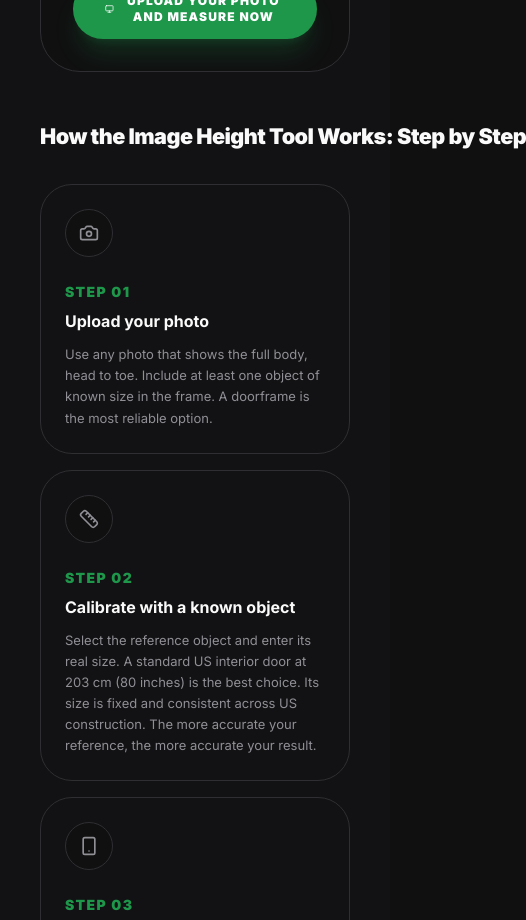
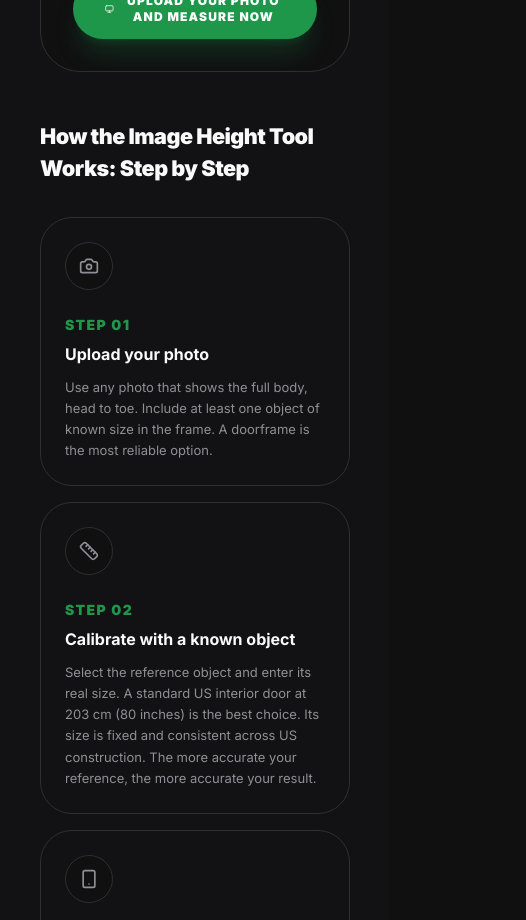
Before and after one commit to heighttool19-cmyk/heightcomparison, a Next.js app: page /image-to-height in a window 390 px wide. Shown: the part 3880-4800 px from the top of the page, 526 px wide, since content can reach past the window. Built offline with nearby package versions, Linux system fonts and the light colour scheme.

Commit message:
updated issues

```diff
--- a/src/app/image-to-height/page.tsx
+++ b/src/app/image-to-height/page.tsx
@@ -20,11 +20,11 @@ export default function ImageToHeightPage() {
     }, [theme]);
 
     return (
-        <div className="flex flex-col min-h-screen bg-bg font-sans text-foreground selection:bg-accent/20 transition-colors duration-500">
+        <div className="flex flex-col min-h-screen bg-bg font-sans text-foreground selection:bg-accent/20 transition-colors duration-500 overflow-x-hidden">
             <Navbar activePage="image-to-height" />
 
             {/* Main Application Area - Mobile First stacking */}
-            <main className="flex-1 flex flex-col md:flex-row relative p-4 gap-4 bg-canvas">
+            <main className="flex-1 flex flex-col md:flex-row relative p-4 gap-4 bg-canvas overflow-x-hidden w-full">
 
                 {/* Right Panel (Tool & Content) - Shown first on mobile */}
                 <div className="md:w-[72%] w-full flex flex-col gap-4 pb-10 order-1 md:order-2">
@@ -139,7 +139,7 @@ export default function ImageToHeightPage() {
                         <div className="space-y-8 w-full">
                             <div className="flex flex-col md:flex-row md:items-end justify-between gap-4">
                                 {/* Responsive sizing + whitespace-nowrap ensures it stays on one line on all devices */}
-                                <h3 className="text-[1.35rem] sm:text-2xl md:text-3xl lg:text-[28px] xl:text-3xl font-black text-foreground whitespace-nowrap tracking-tight">
+                                <h3 className="text-[1.35rem] sm:text-2xl md:text-3xl lg:text-[28px] xl:text-3xl font-black text-foreground tracking-tight">
                                     How the Image Height Tool Works: Step by Step
                                 </h3>
                             </div>
```
